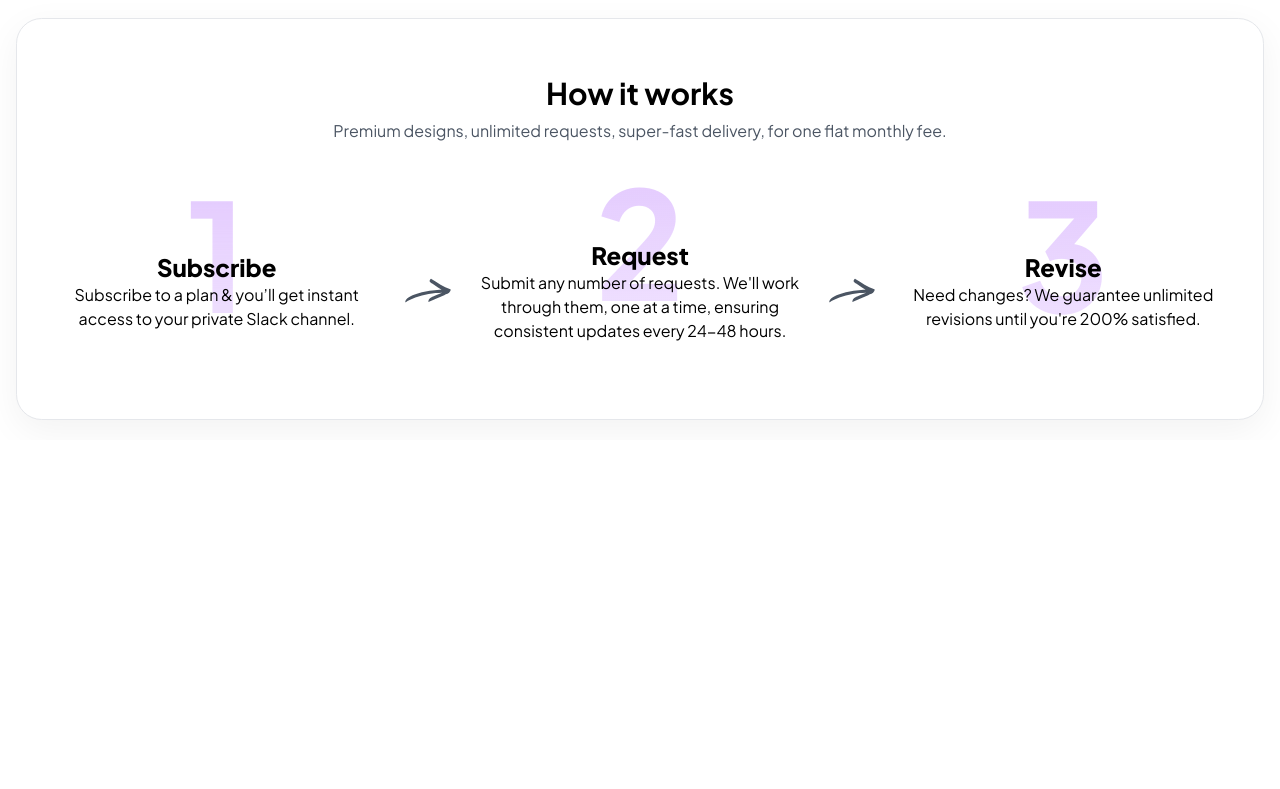
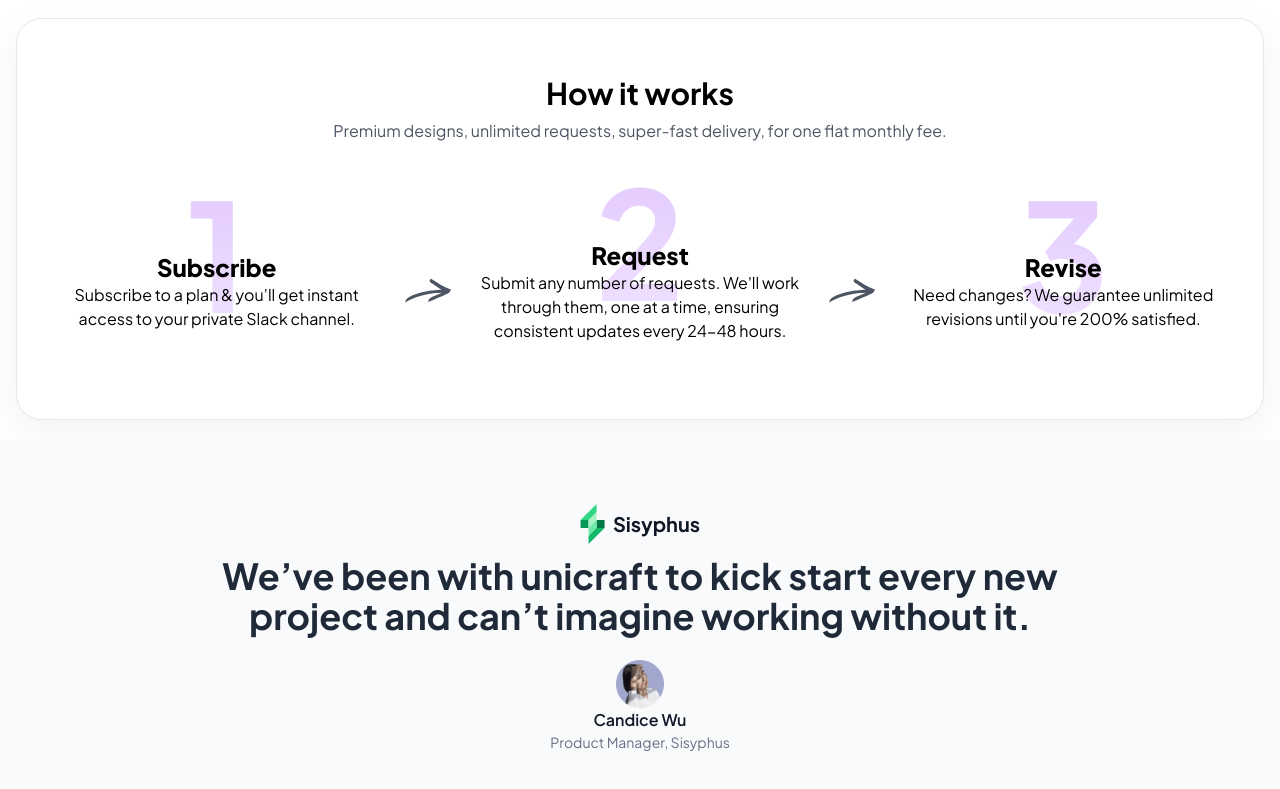
Before and after one commit to sharifrayhan/Unicraft-landing-page, a React (Vite) app: page / in a window 1280 px wide. Shown: the part 1441-2230 px from the top of the page. Before the commit the page ends 1881 px from the top, so only its background shows below. Built offline with nearby package versions, Linux system fonts and the light colour scheme.

Commit message:
completed sisyphus section

```diff
--- a/src/App.jsx
+++ b/src/App.jsx
@@ -4,6 +4,7 @@ import Banner from "./components/Banner"
 import { headergradient } from "./assets";
 import Work from "./components/Work/Work";
 import HIW from "./components/HIW";
+import Sisyphus from "./components/Sisyphus";
 
 function App() {
 
@@ -24,6 +25,7 @@ function App() {
       </div>
       <Work></Work>
       <HIW></HIW>
+      <Sisyphus></Sisyphus>
      </div>
      </BrowserRouter>
     </>
--- a/src/assets/index.js
+++ b/src/assets/index.js
@@ -13,7 +13,7 @@ import work_three from "./work-three.png"
 import work_four from "./work-four.png"
 import work_five from "./work-five.png"
 import arrow from "./arrow.svg"
-import sisyphus from "../components/Sisyphus"
+import sisyphus from "./sisyphus.svg"
 import avatar from "./avatar.png"
 
 export {menu, close, headergradient, slack, zoom, zapier, spotify, amazon, adobe, work_one, work_two,work_three, work_four, work_five, arrow, sisyphus, avatar}
--- a/src/components/Sisyphus.jsx
+++ b/src/components/Sisyphus.jsx
@@ -2,9 +2,18 @@ import { sisyphus, avatar } from "../assets/index";
 
 const Sisyphus = () => {
     return (
-        <div className=" bg-[#F9FAFB]">
-            <center><img src={sisyphus} alt="" /></center>
-        </div>
+        <center className=" py-16 px-44 bg-[#F9FAFB]">
+            <div className="flex mb-3 items-center justify-center gap-2">
+            <img src={sisyphus} alt="" />
+            <h1 className="text-[#101828] text-xl font-bold">Sisyphus</h1>
+            </div>
+            <h1 className="text-[#1F2937] font-bold text-4xl">We’ve been with unicraft to kick start every new project and can’t imagine working without it.</h1>
+            <div className=" mt-6">
+                <img src={avatar} className=" h-12" alt="" />
+                <h1 className="text-[#101828] font-semibold">Candice Wu</h1>
+                <p className="text-[#667085] text-sm">Product Manager, Sisyphus</p>
+            </div>
+        </center>
     );
 };
 
```
